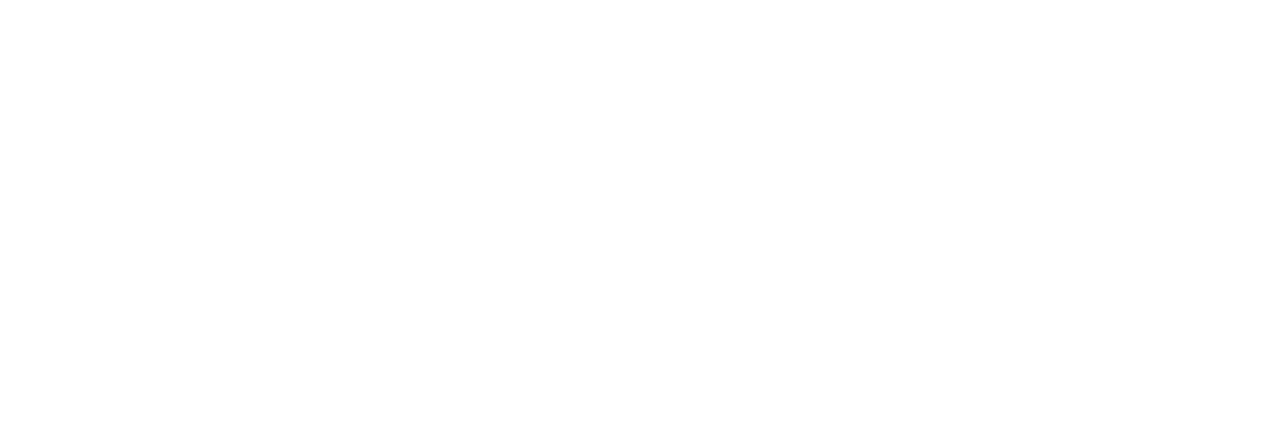
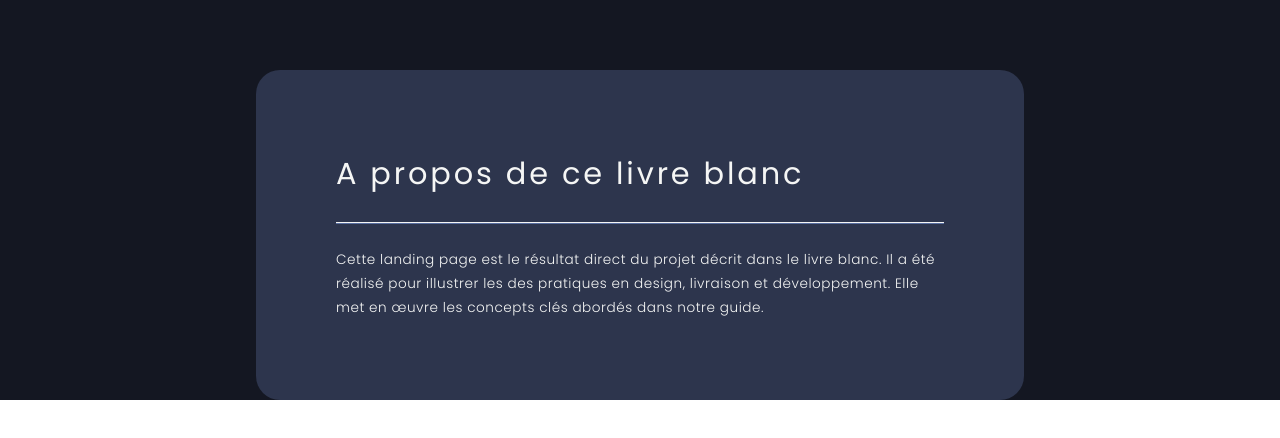
Before and after one commit to Assoghe/landing, a React (Vite) app in the folder landing/: page / in a window 1280 px wide. Shown: the part 970-1408 px from the top of the page. Before the commit the page ends 800 px from the top, so only its background shows below. Built offline with nearby package versions, Linux system fonts and the light colour scheme.

Commit message:
Add AboutTheBook

```diff
--- a/landing/src/App.tsx
+++ b/landing/src/App.tsx
@@ -1,4 +1,5 @@
 import './App.css'
+import { AboutTheBook } from './sections/AboutTheBook/AboutTheBook'
 import { Herosection } from './sections/herosection/HeroSection'
 
 
@@ -7,6 +8,7 @@
   return (
     <div className='my-0'>
       <Herosection />
+      <AboutTheBook/>
     </div>
   )
 }
```
